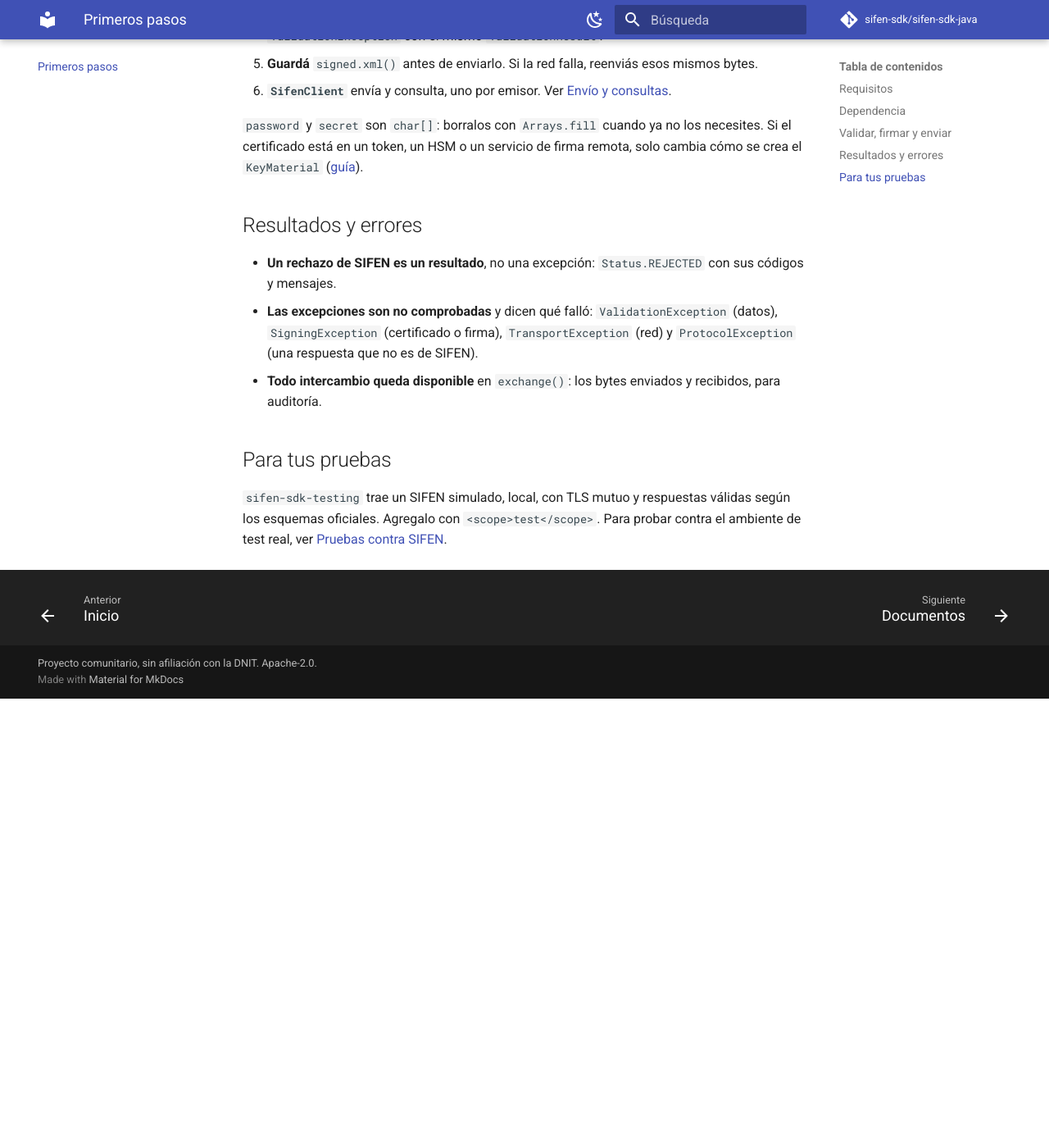
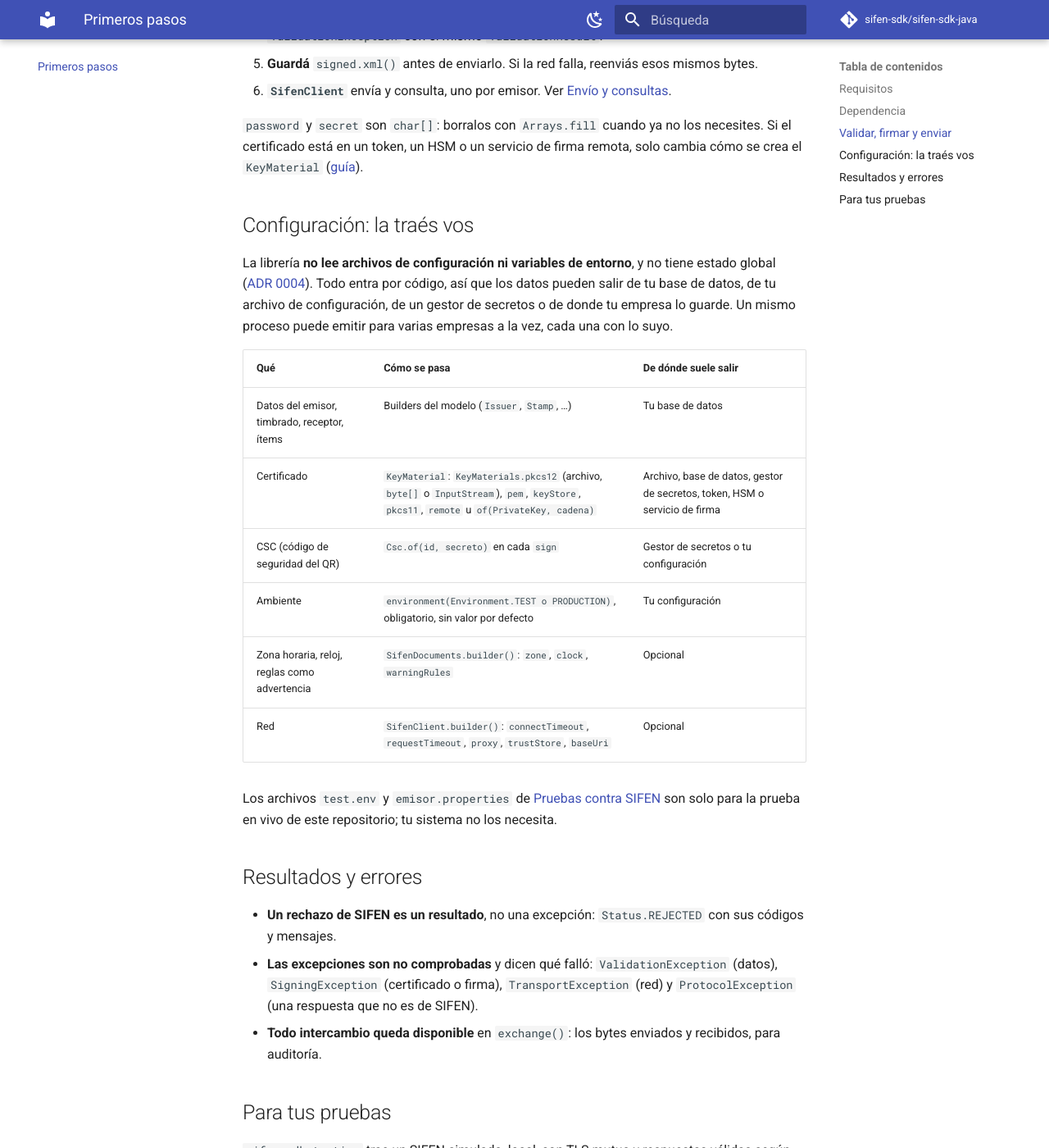
Before and after one commit to sifen-sdk/sifen-sdk-java, an MkDocs documentation site: the page built from docs/primeros-pasos.md, in a window 1280 px wide and 1400 px high, scrolled down 2324 px. Shown: the whole window at 82% size. Built offline with MkDocs 1.6.1 and Material for MkDocs 9.7.7, drawn with Linux system fonts in a browser that asks for light colours; comment, search, counter and statistics services are not loaded; before the commit the page ends 3176 px from its top, so only the background shows below that.

Commit message:
docs: la configuración la trae el integrador; los archivos de prueba son solo del repo (#24)
Co-authored-by: Claude Opus 5.5 <noreply@anthropic.com>

```diff
--- a/docs/primeros-pasos.md
+++ b/docs/primeros-pasos.md
@@ -111,6 +111,25 @@ Paso a paso:
 un token, un HSM o un servicio de firma remota, solo cambia cómo se crea el `KeyMaterial`
 ([guía](claves-en-token-hsm-y-firma-remota.md)).
 
+## Configuración: la traés vos
+
+La librería **no lee archivos de configuración ni variables de entorno**, y no tiene estado global
+([ADR 0004](adr/0004-sin-estado-global.md)). Todo entra por código, así que los datos pueden salir de tu base de
+datos, de tu archivo de configuración, de un gestor de secretos o de donde tu empresa lo guarde. Un mismo proceso
+puede emitir para varias empresas a la vez, cada una con lo suyo.
+
+| Qué | Cómo se pasa | De dónde suele salir |
+|---|---|---|
+| Datos del emisor, timbrado, receptor, ítems | Builders del modelo (`Issuer`, `Stamp`, …) | Tu base de datos |
+| Certificado | `KeyMaterial`: `KeyMaterials.pkcs12` (archivo, `byte[]` o `InputStream`), `pem`, `keyStore`, `pkcs11`, `remote` u `of(PrivateKey, cadena)` | Archivo, base de datos, gestor de secretos, token, HSM o servicio de firma |
+| CSC (código de seguridad del QR) | `Csc.of(id, secreto)` en cada `sign` | Gestor de secretos o tu configuración |
+| Ambiente | `environment(Environment.TEST o PRODUCTION)`, obligatorio, sin valor por defecto | Tu configuración |
+| Zona horaria, reloj, reglas como advertencia | `SifenDocuments.builder()`: `zone`, `clock`, `warningRules` | Opcional |
+| Red | `SifenClient.builder()`: `connectTimeout`, `requestTimeout`, `proxy`, `trustStore`, `baseUri` | Opcional |
+
+Los archivos `test.env` y `emisor.properties` de [Pruebas contra SIFEN](pruebas-contra-sifen.md) son solo para la
+prueba en vivo de este repositorio; tu sistema no los necesita.
+
 ## Resultados y errores
 
 - **Un rechazo de SIFEN es un resultado**, no una excepción: `Status.REJECTED` con sus códigos y mensajes.
```
Also changed, not shown: docs/pruebas-contra-sifen.md (+5 -0 lines).
